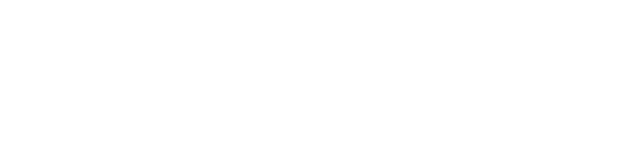
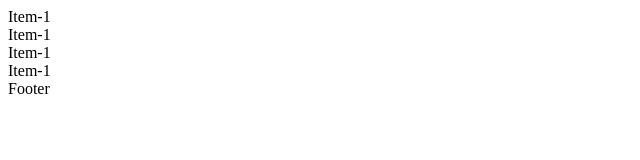
Before and after one commit to acciojob/place-the-item-in-grid-css-kumarigeetanjli, a website: page main.html in a window 1280 px wide. Shown: the whole page, without its empty margins (0-640 px from the left). Drawn offline with Linux system fonts and the light colour scheme.

Commit message:
Update main.html

```diff
--- a/main.html
+++ b/main.html
@@ -7,6 +7,12 @@
 </head>
 
 <body>
+	<div class="holder">
+	<div class="item">Item-1</div>
+	<div class="item">Item-1</div>
+	<div class="item">Item-1</div>
+	<div class="item">Item-1</div>
+</div>
 	<!-- the entire body must be written by student -->
     <script type="text/javascript" src="./script.js">
 </script>
@@ -14,3 +20,4 @@
 </body>
 
 </html>
+Footer
```
